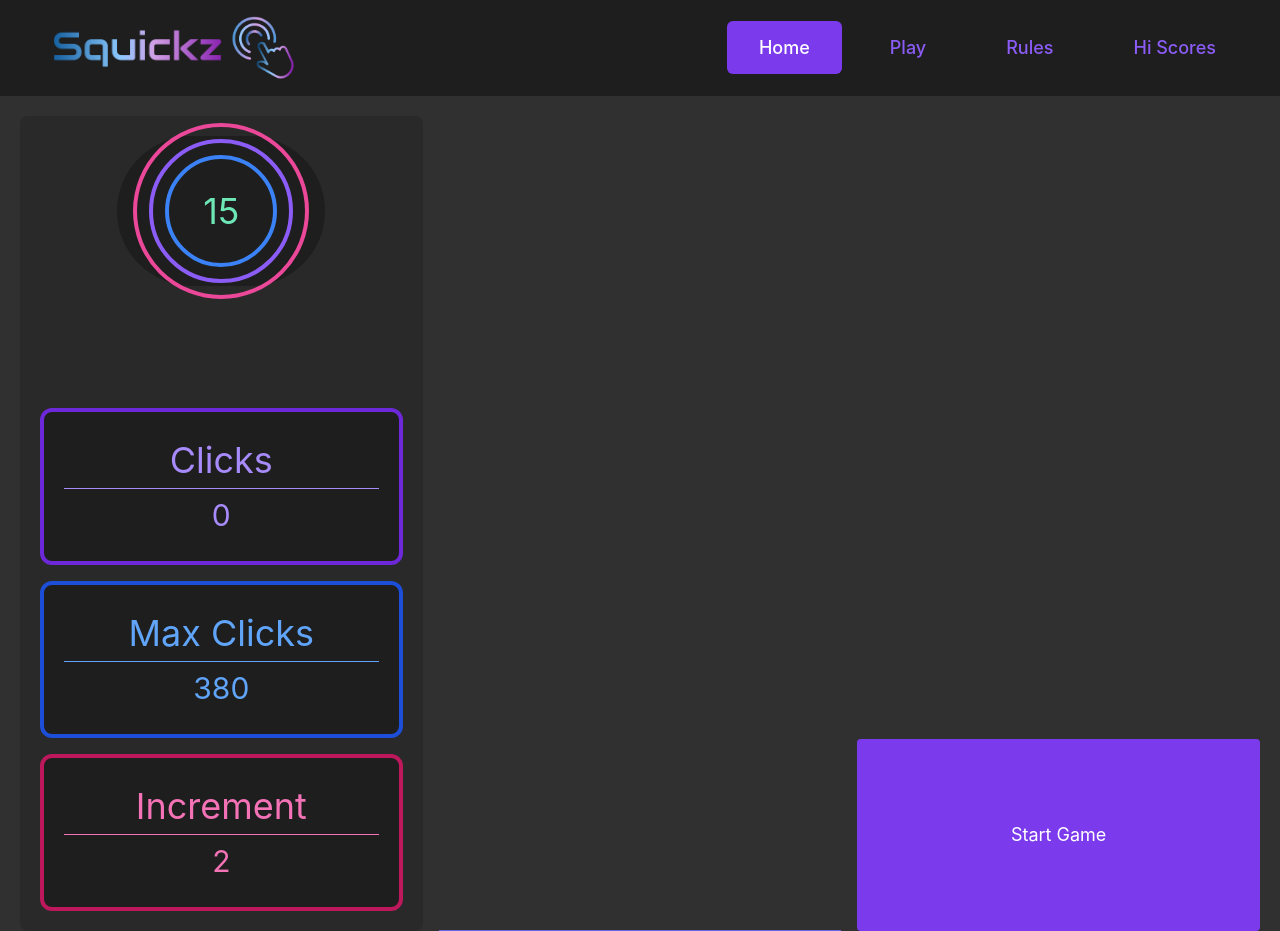
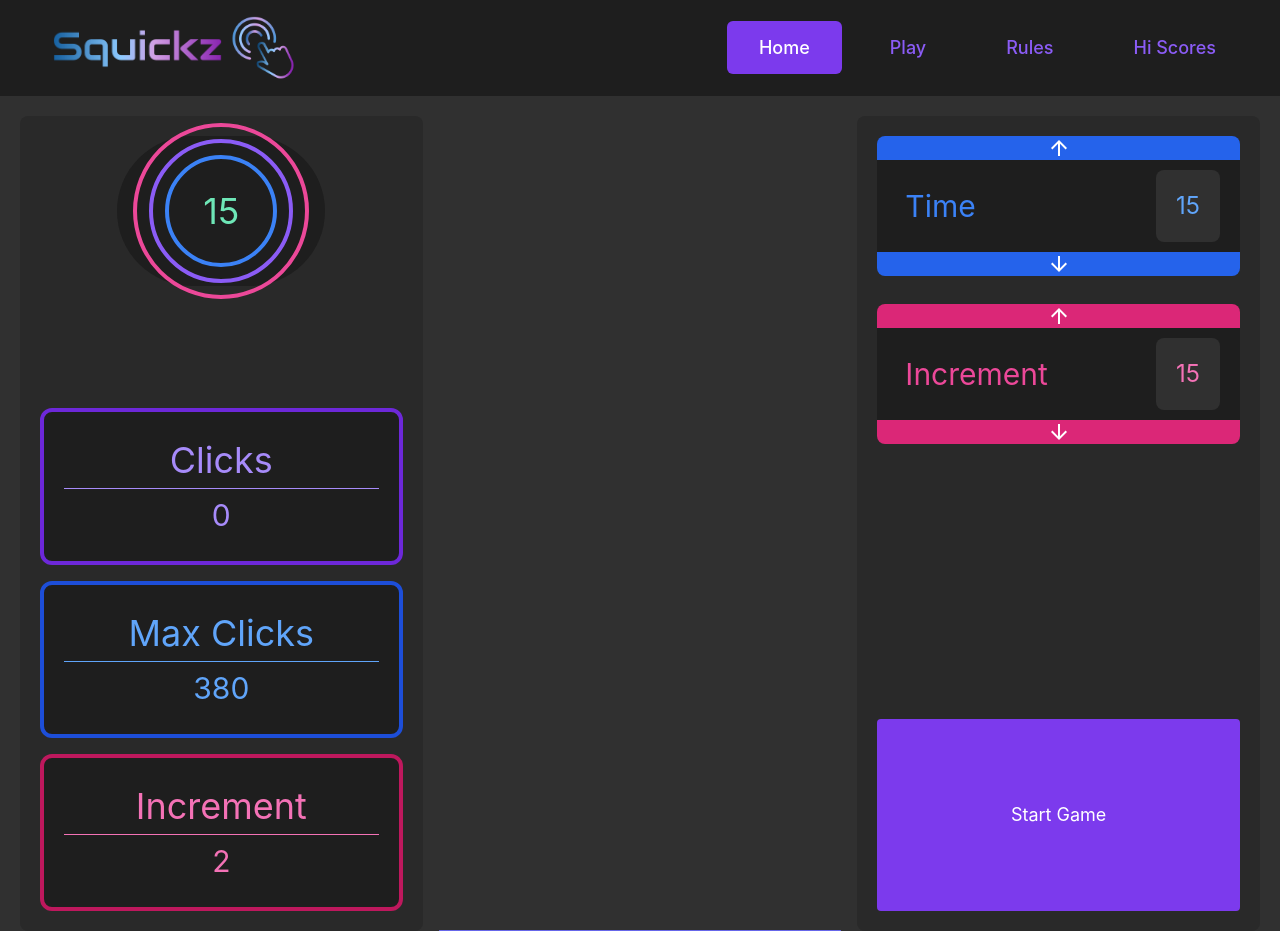
Before and after one commit to PPK44/Squickz, a React (Create React App) app in the folder baller-squad/: page /play in a window 1280 px wide. Built offline with nearby package versions, Linux system fonts and the light colour scheme.

Commit message:
added selectors

```diff
--- a/baller-squad/src/app/components/Game/GameDetail.js
+++ b/baller-squad/src/app/components/Game/GameDetail.js
@@ -6,10 +6,10 @@ export const GameDetail = ({ text, value, color }) => {
       className={`flex-col flex items-center justify-center h-auto w-auto lg:p-5 p-2 rounded-xl bg-simple-gray-1e border-4 border-${color}-700 w-full divide-solid divide-y divide-${color}-400`}
     >
       <div className={`w-full items-center justify-center flex p-2`}>
-        <p className={`lg:text-4xl text-xl text-${color}-400`}>{text}</p>
+        <p className={`lg:text-4xl text-lg text-${color}-400`}>{text}</p>
       </div>
       <div className={`w-full items-center justify-center flex p-2`}>
-        <p className={`lg:text-3xl text-lg text-${color}-400`}>{value}</p>
+        <p className={`lg:text-3xl text-md text-${color}-400`}>{value}</p>
       </div>
     </div>
   );
--- /dev/null
+++ b/baller-squad/src/app/components/Game/Incrementer.js
@@ -0,0 +1,25 @@
+import React from "react";
+import { ArrowUpward, ArrowDownward } from "@material-ui/icons";
+
+export const Incrementer = ({ color, text, value, incrementUp, incrementDown }) => {
+  return (
+    <div
+      className={`h-32 w-full bg-simple-gray-1e rounded-lg flex flex-col flex1`}
+    >
+      <div
+        className={`w-full h-6 bg-${color}-600 rounded-t-lg justify-center items-center flex flex-col flex1 p-2 cursor-pointer hover:bg-${color}-500 ease-in duration-100`}
+      >
+        <ArrowUpward />
+      </div>
+      <div className={`w-full h-full flex lg:flex-row flex-col flex1 text-center items-center justify-center lg:justify-between divide-${color}-400 p-2 lg:pr-5`}>
+          <div className={`lg:p-5 p-2 lg:text-3xl text-lg lg:text-left text-center text-${color}-500`}>{text}</div>
+          <div className={`lg:p-5 p-2 lg:text-2xl text-md bg-simple-gray-30 rounded-lg text-${color}-400`}>{value}</div>
+      </div>
+      <div
+        className={`w-full h-6 bg-${color}-600 rounded-b-lg justify-center items-center flex flex-col flex1 p-2 cursor-pointer hover:bg-${color}-500 ease-in duration-100`}
+      >
+        <ArrowDownward />
+      </div>
+    </div>
+  );
+};
--- a/baller-squad/src/app/components/Timer/FlatCircle.js
+++ b/baller-squad/src/app/components/Timer/FlatCircle.js
@@ -1,11 +1,11 @@
 import React from 'react';
 
-export const FlatCircle = ({color, lgSize, size}) => {
+export const FlatCircle = ({color, lgSize, mdSize, size}) => {
   return (
     <>
       <div className={`absolute inset-0 flex justify-center items-center z-10`}>
         <div
-          className={`rounded-full flex border-4 ease-linear lg:h-${lgSize} lg:w-${lgSize} h-${size} w-${size} z-30 border-${color}`}
+          className={`rounded-full flex border-4 ease-linear lg:h-${lgSize} lg:w-${lgSize} md:w-${mdSize} md:h-${mdSize} h-${size} w-${size} z-30 border-${color}`}
         />
       </div>
     </>
--- a/baller-squad/src/app/components/Timer/Spinner.js
+++ b/baller-squad/src/app/components/Timer/Spinner.js
@@ -1,6 +1,6 @@
 import React from "react";
 
-export const Spinner = ({ color, spin, lgSize, size }) => {
+export const Spinner = ({ color, spin, lgSize, mdSize, size }) => {
   let colorClass;
   switch (color) {
     case "purple":
@@ -20,7 +20,7 @@ export const Spinner = ({ color, spin, lgSize, size }) => {
     <>
       <div className={`absolute inset-0 flex justify-center items-center z-10`}>
         <div
-          className={`${colorClass} rounded-full flex border-4 border-green-500 border-opacity-0 ease-linear border-black lg:h-${lgSize} lg:w-${lgSize} h-${size} w-${size} animate-${spin} z-30`}
+          className={`${colorClass} rounded-full flex border-4 border-green-500 border-opacity-0 ease-linear border-black lg:h-${lgSize} lg:w-${lgSize} md:w-${mdSize} md:h-${mdSize} h-${size} w-${size} animate-${spin} z-30`}
         />
       </div>
     </>
--- a/baller-squad/src/app/components/Timer/SpinningTimer.js
+++ b/baller-squad/src/app/components/Timer/SpinningTimer.js
@@ -4,26 +4,56 @@ import { Spinner } from "./Spinner";
 
 export const SpinningTimer = ({ time, started }) => {
   return (
-    <div className={`lg:h-52 lg:w-52 w-24 h-24 items-center justify-center`}>
+    <div
+      className={`lg:h-52 lg:w-52 md:w-32 md:h-32 w-24 h-24 items-center justify-center`}
+    >
       <div
         className={`flex relative items-center justify-center h-full w-full z-0 rounded-full bg-simple-gray-1e`}
       >
         {started === true ? (
           <>
-            <Spinner color={`blue`} spin={`spin`} lgSize={`28`} size={`10`} />
+            <Spinner
+              color={`blue`}
+              spin={`spin`}
+              lgSize={`28`}
+              mdSize={`20`}
+              size={`10`}
+            />
             <Spinner
               color={`purple`}
               spin={`reverse-spin`}
               lgSize={`36`}
+              mdSize={`24`}
               size={`16`}
             />
-            <Spinner color={`pink`} spin={`spin`} lgSize={`44`} size={`20`} />
+            <Spinner
+              color={`pink`}
+              spin={`spin`}
+              lgSize={`44`}
+              mdSize={`28`}
+              size={`20`}
+            />
           </>
         ) : (
           <>
-            <FlatCircle color={`blue-500`} lgSize={`28`} size={`10`} />
-            <FlatCircle color={`purple-500`} lgSize={`36`} size={`16`} />
-            <FlatCircle color={`pink-500`} lgSize={`44`} size={`20`} />
+            <FlatCircle
+              color={`blue-500`}
+              lgSize={`28`}
+              mdSize={`20`}
+              size={`10`}
+            />
+            <FlatCircle
+              color={`purple-500`}
+              lgSize={`36`}
+              mdSize={`24`}
+              size={`16`}
+            />
+            <FlatCircle
+              color={`pink-500`}
+              lgSize={`44`}
+              mdSize={`28`}
+              size={`20`}
+            />
           </>
         )}
 
@@ -31,7 +61,7 @@ export const SpinningTimer = ({ time, started }) => {
           className={`absolute inset-0 flex justify-center items-center z-10`}
         >
           <p
-            className={`lg:text-4xl text-lg ${
+            className={`lg:text-4xl md:text-2xl text-lg ${
               time <= 5 ? "text-red-500" : "text-green-300"
             }`}
           >
--- a/baller-squad/src/app/pages/Play.js
+++ b/baller-squad/src/app/pages/Play.js
@@ -4,6 +4,7 @@ import { GameButton } from "../components/Game/GameButton";
 import { GameModal } from "../components/Game/GameModal";
 import { SpinningTimer } from "../components/Timer/SpinningTimer";
 import { GameDetails } from "../components/Game/GameDetails";
+import { Incrementer } from "../components/Game/Incrementer";
 
 const TIME_TO_PLAY = 15;
 
@@ -159,9 +160,15 @@ export const Play = () => {
         ref={containerRef}
         className={`grid grid-cols-3 gap-4 h-full w-full`}
       >
-        <div className={`flex flex-col items-center justify-between h-full space-y-16 bg-simple-gray-29 lg:p-5 p-2 rounded-lg`}>
+        <div
+          className={`flex flex-col items-center justify-between h-full space-y-16 bg-simple-gray-29 lg:p-5 p-2 rounded-lg`}
+        >
           <SpinningTimer time={timer.time} started={timer.on} />
-          <GameDetails clicks={clicks} maxClicks={gameDetails.maxClicks} increment={clickHeight}/>
+          <GameDetails
+            clicks={clicks}
+            maxClicks={gameDetails.maxClicks}
+            increment={clickHeight}
+          />
         </div>
         <div className={`flex flex-col-reverse flex1`}>
           <div
@@ -172,7 +179,17 @@ export const Play = () => {
             style={style}
           ></div>
         </div>
-        <div className={`flex flex-col-reverse flex1`}>
+        <div
+          className={`flex flex-col flex1 bg-simple-gray-29 rounded-lg p-2 lg:p-5 justify-between space-y-16`}
+        >
+          <div className={`flex flex-col flex1 space-y-10`}>
+            <Incrementer color={`blue`} text={`Time`} value={TIME_TO_PLAY} />
+            <Incrementer
+              color={`pink`}
+              text={`Increment`}
+              value={TIME_TO_PLAY}
+            />
+          </div>
           {timer.on === true ? (
             <div className={`space-y-8 flex flex-col flex1`}>
               <GameButton
```
